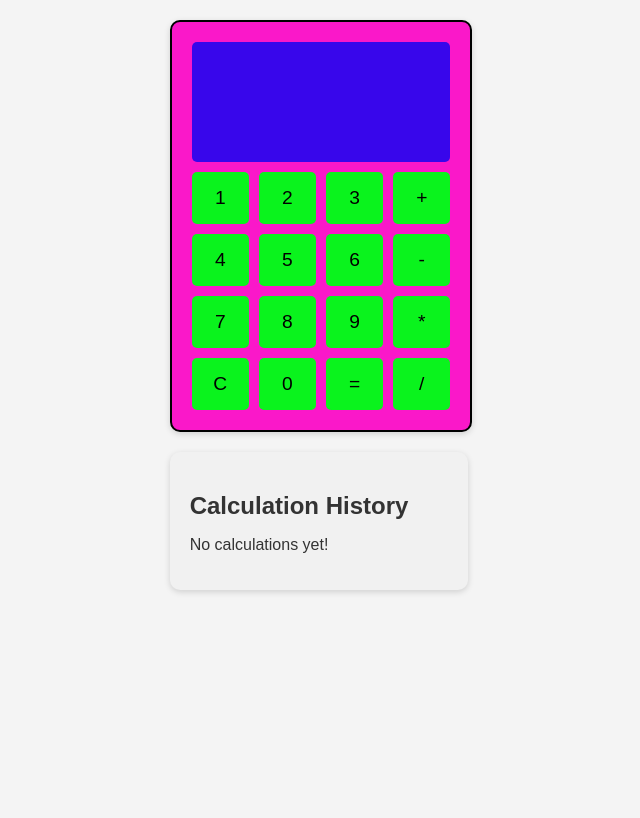
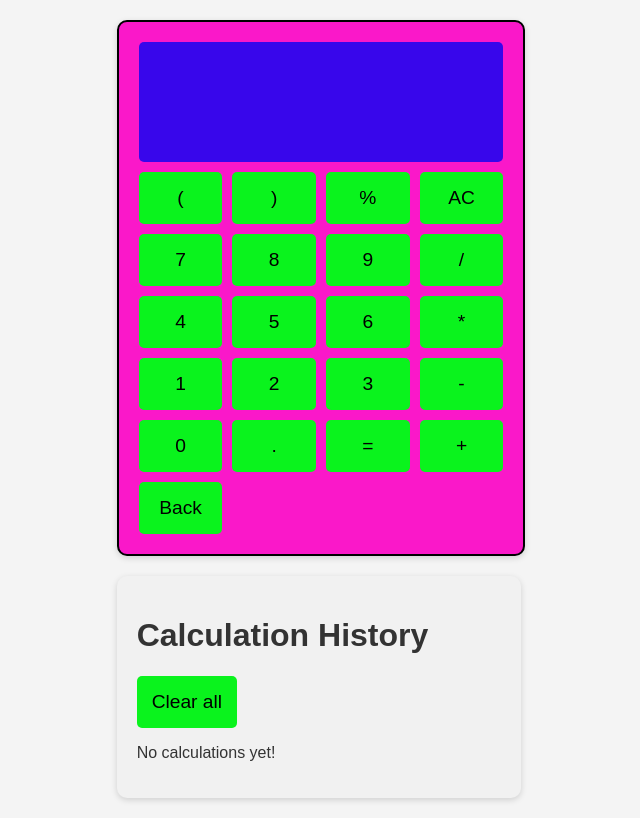
Before and after one commit to sarwar-hossain/calculator, a React (Create React App) app: page / in a window 1280 px wide. Shown: the whole page, without its empty margins (341-981 px from the left). Built offline with nearby package versions, Linux system fonts and the light colour scheme.

Commit message:
Update App.js

```diff
--- a/src/App.js
+++ b/src/App.js
@@ -8,6 +8,7 @@ const App = () => {
     const saveHistory = localStorage.getItem("history");
     return saveHistory ? JSON.parse(saveHistory) : [];
   });
+  const [theme, setTheme] = useState("light");
 
   const handleClick = (value) => {
     setInput(input + value);
@@ -18,13 +19,16 @@ const App = () => {
     setResult("");
   };
 
-  useEffect(() => {
-    localStorage.setItem("history", JSON.stringify(history));;
-  })
+
+
+  const backspace = () => {
+    setInput(input.slice(0, -1));
+  };
 
   const calculateResult = () => {
     try {
-      const calculatedResult = eval(input);
+      const sanitizedInput = input.replace("%", "/100");
+      const calculatedResult = eval(sanitizedInput);
       setResult(calculatedResult);
       const historyEntry = `${input} = ${calculatedResult}`;
       setHistory([...history, historyEntry]);
@@ -33,46 +37,72 @@ const App = () => {
     }
   };
 
+  useEffect(() => {
+    localStorage.setItem("history", JSON.stringify(history));
+  }, [history]);
+
+  useEffect(() => {
+    const handleKeyPress = (e) => {
+      const allowedKeys = "0123456789+-*/.()%";
+      if (allowedKeys.includes(e.key)) {
+        setInput(input + e.key);
+      } else if (e.key === "Enter") {
+        calculateResult();
+      } else if (e.key === "Backspace") {
+        backspace();
+      }
+    };
+
+    window.addEventListener("keydown", handleKeyPress);
+    return () => window.removeEventListener("keydown", handleKeyPress);
+  }, [input]);
+
   const deleteHistory = (index) => {
-    setHistory(history.filter((_, i) => i != index));
+    setHistory(history.filter((_, i) => i !== index));
+  };
+
+  const clearAllHistory = () => {
+    setHistory([]);
   }
+  return (
+    <div >
+      <div className="theme-toggle">
 
-  return (
-    <>
-
-
-
-
-
+      </div>
       <div className="calculator">
         <div className="display">
           <div className="input">{input}</div>
           <div className="output">{result}</div>
         </div>
         <div className="buttons">
+        <button onClick={() => handleClick("(")}>(</button>
+          <button onClick={() => handleClick(")")}>)</button>
+          <button onClick={() => handleClick("%")}>%</button>
+          <button onClick={clearInput}>AC</button>
+          <button onClick={() => handleClick("7")}>7</button>
+          <button onClick={() => handleClick("8")}>8</button>
+          <button onClick={() => handleClick("9")}>9</button>
+          <button onClick={() => handleClick("/")}>/</button>
+          <button onClick={() => handleClick("4")}>4</button>
+          <button onClick={() => handleClick("5")}>5</button>
+          <button onClick={() => handleClick("6")}>6</button>
+          <button onClick={() => handleClick("*")}>*</button>
           <button onClick={() => handleClick("1")}>1</button>
           <button onClick={() => handleClick("2")}>2</button>
           <button onClick={() => handleClick("3")}>3</button>
+          <button onClick={() => handleClick("-")}>-</button>
+          <button onClick={() => handleClick("0")}>0</button>
+          <button onClick={() => handleClick(".")}>.</button>
+          <button onClick={calculateResult}>=</button>
           <button onClick={() => handleClick("+")}>+</button>
-          <button onClick={() => handleClick("4")}>4</button>
-          <button onClick={() => handleClick("5")}>5</button>
-          <button onClick={() => handleClick("6")}>6</button>
-          <button onClick={() => handleClick("-")}>-</button>
-          <button onClick={() => handleClick("7")}>7</button>
-          <button onClick={() => handleClick("8")}>8</button>
-          <button onClick={() => handleClick("9")}>9</button>
-          <button onClick={() => handleClick("*")}>*</button>
-          <button onClick={clearInput}>C</button>
-          <button onClick={() => handleClick("0")}>0</button>
-          <button onClick={calculateResult}>=</button>
-          <button onClick={() => handleClick("/")}>/</button>
+          <button onClick={backspace}>Back</button>
+
         </div>
       </div>
 
-
-
       <div className="history">
-        <h2>Calculation History</h2>
+        <h1>Calculation History</h1>
+        <button onClick={clearAllHistory} className="clear-all-btn">Clear all</button>
         {history.length === 0 ? (
           <p>No calculations yet!</p>
         ) : (
@@ -81,17 +111,19 @@ const App = () => {
               <div key={index}>
                 <li>
                   <p>{entry}</p>
-                  <button onClick={() => deleteHistory(history.length - index - 1)} className="d-btn">Delete</button>
+                  <button
+                    onClick={() => deleteHistory(history.length - index - 1)}
+                    className="d-btn"
+                  >
+                    Delete
+                  </button>
                 </li>
               </div>
-
             ))}
           </ul>
         )}
       </div>
-
-
-    </>
+    </div>
   );
 };
 
```
